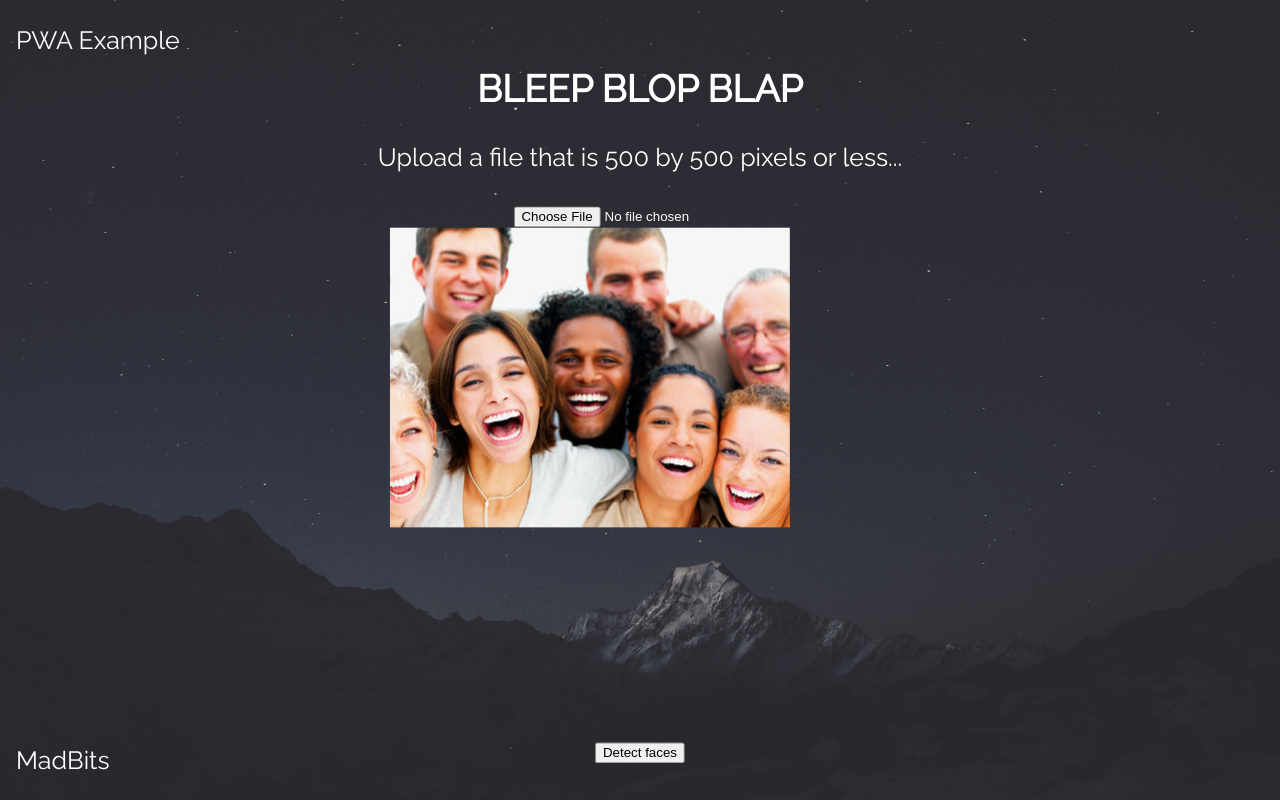
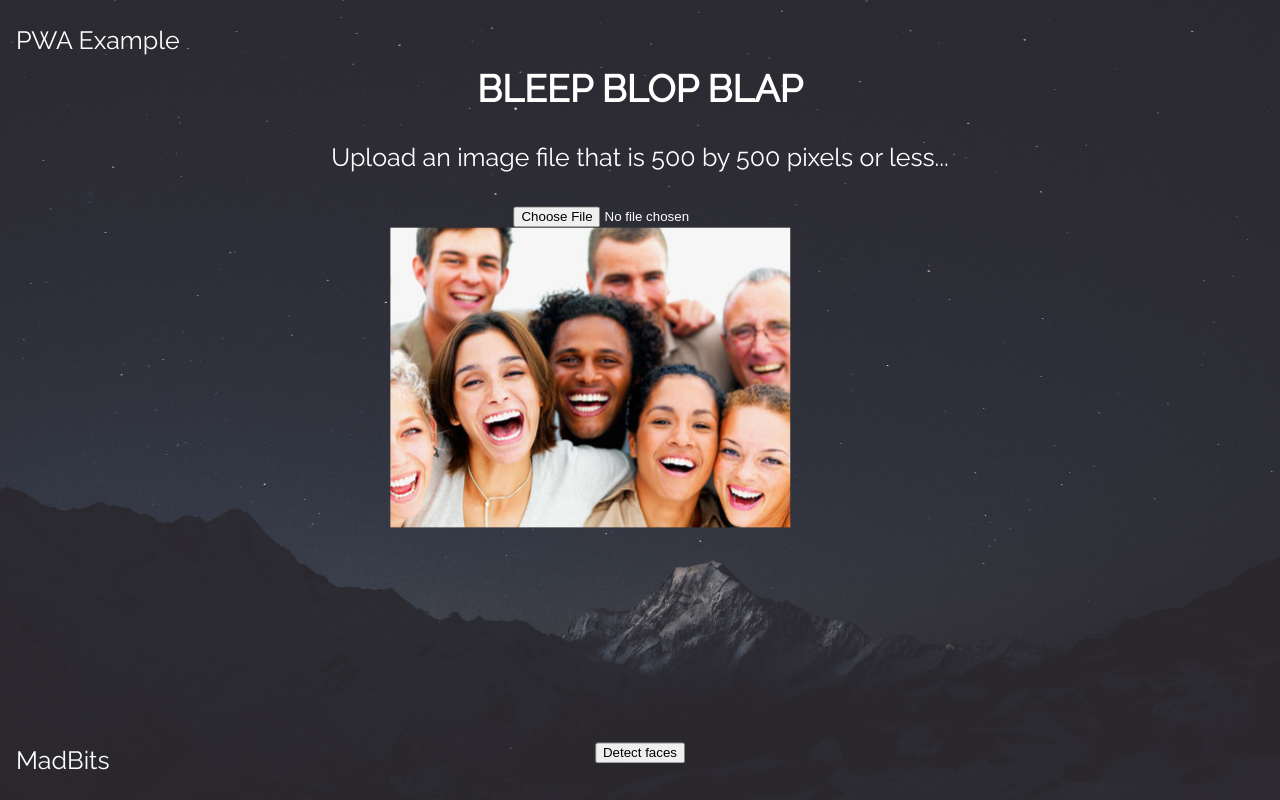
Before and after one commit to C-J-1/face-pwa, a plain HTML site: page index.html in a window 1280 px wide. Drawn offline with Linux system fonts and the light colour scheme; no server answers.

Commit message:
Add files via upload

```diff
--- a/index.html
+++ b/index.html
@@ -43,7 +43,7 @@
   </div>
   <div class="middle">
     <h2>BLEEP BLOP BLAP</h2>
-    <p>Upload a file that is 500 by 500 pixels or less...</p>
+    <p>Upload an image file that is 500 by 500 pixels or less...</p>
     <input type="file" onchange="onFileSelected(event)">
     <center><canvas id="canvas" height=500 width=500></canvas></center>
     <div style="display:none;"><img id="image" src="people.jpg"></div>
```
